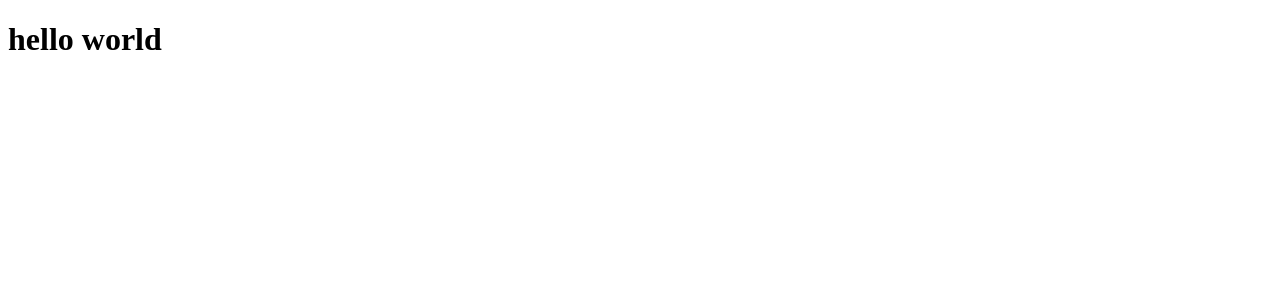
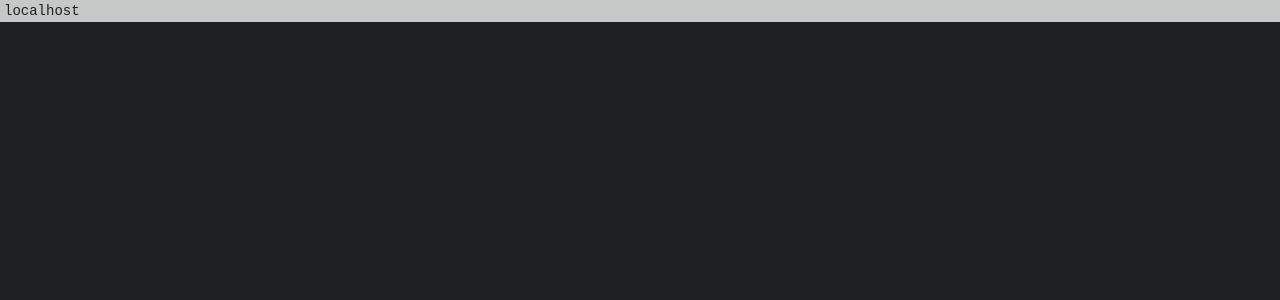
Before and after one commit to arnellebalane/snippets, a React (Vite) app in the folder frontend-react/: page / in a window 1280 px wide. Shown: the top 300 px of the page. Built offline with nearby package versions, Linux system fonts and the light colour scheme.

Commit message:
Add Header component

```diff
--- a/frontend-react/index.html
+++ b/frontend-react/index.html
@@ -3,7 +3,7 @@
     <head>
         <meta charset="utf-8" />
         <meta name="viewport" content="width=device-width, initial-scale=1.0" />
-        <title>Vite + React + TS</title>
+        <title>snippets</title>
     </head>
     <body>
         <div id="root"></div>
--- a/frontend-react/src/App.tsx
+++ /dev/null
@@ -1,5 +0,0 @@
-function App() {
-    return <h1>hello world</h1>;
-}
-
-export default App;
--- /dev/null
+++ b/frontend-react/src/components/App.tsx
@@ -0,0 +1,5 @@
+import { Header } from './Header/Header';
+
+export const App = () => {
+    return <Header />;
+};
--- /dev/null
+++ b/frontend-react/src/components/Header/Header.module.css
@@ -0,0 +1,11 @@
+.header {
+    padding: 0.2rem 0.4rem;
+    color: var(--text-inverted);
+    background-color: var(--bg-inverted);
+}
+
+.title {
+    font-size: inherit;
+    font-weight: 400;
+    color: var(--text-inverted);
+}
--- /dev/null
+++ b/frontend-react/src/components/Header/Header.tsx
@@ -0,0 +1,11 @@
+import s from './Header.module.css';
+
+export const Header = () => {
+    const { hostname } = window.location;
+
+    return (
+        <header className={s.header}>
+            <h1 className={s.title}>{hostname}</h1>
+        </header>
+    );
+};
--- a/frontend-react/src/index.css
+++ b/frontend-react/src/index.css
@@ -0,0 +1,22 @@
+*,
+*::before,
+*::after {
+    box-sizing: border-box;
+    margin: 0;
+}
+
+html {
+    --text-inverted: #1d1f21;
+    --bg-primary: #1d1f21;
+    --bg-inverted: #c5c8c6;
+
+    font-size: 62.5%;
+}
+
+body {
+    min-height: 100vh;
+    font-family: monospace;
+    font-size: 1.4rem;
+    line-height: 1.8rem;
+    background-color: var(--bg-primary);
+}
```
Also changed, not shown: frontend-react/src/index.tsx (+6 -6 lines).
